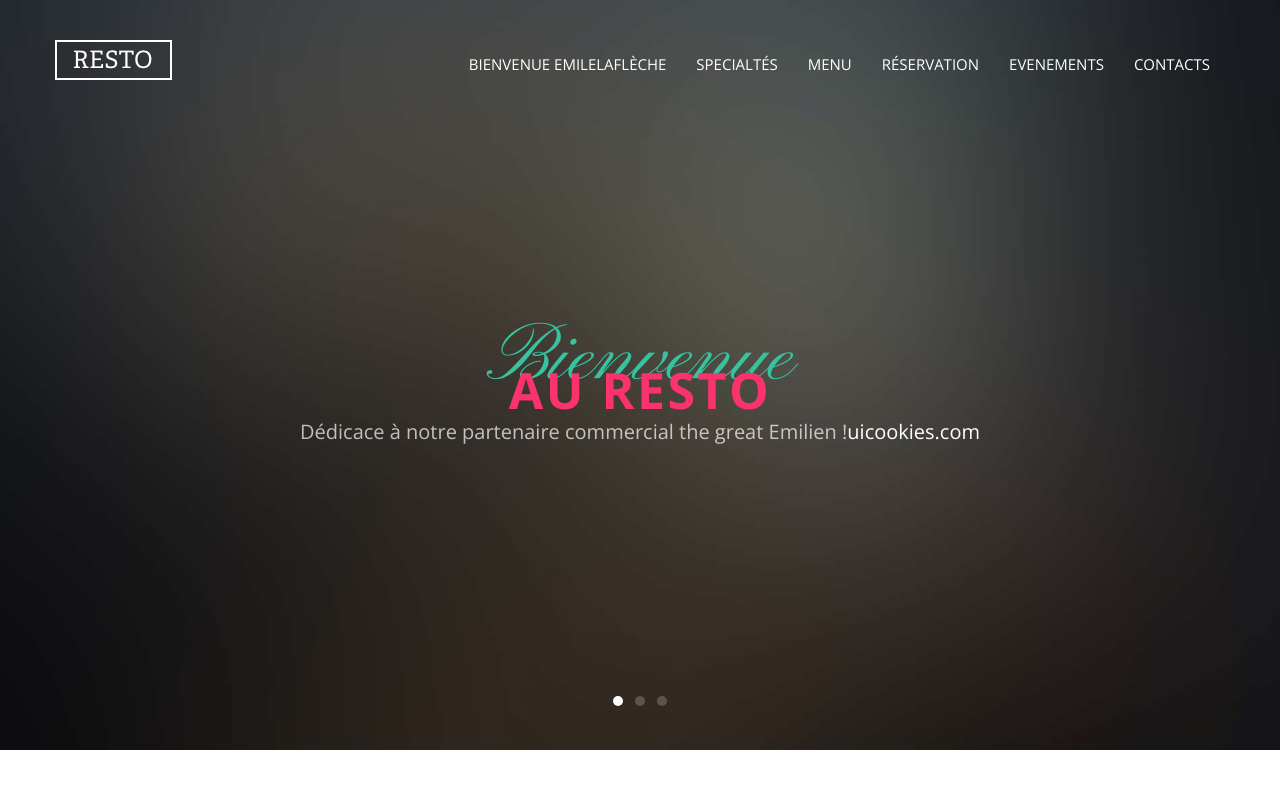
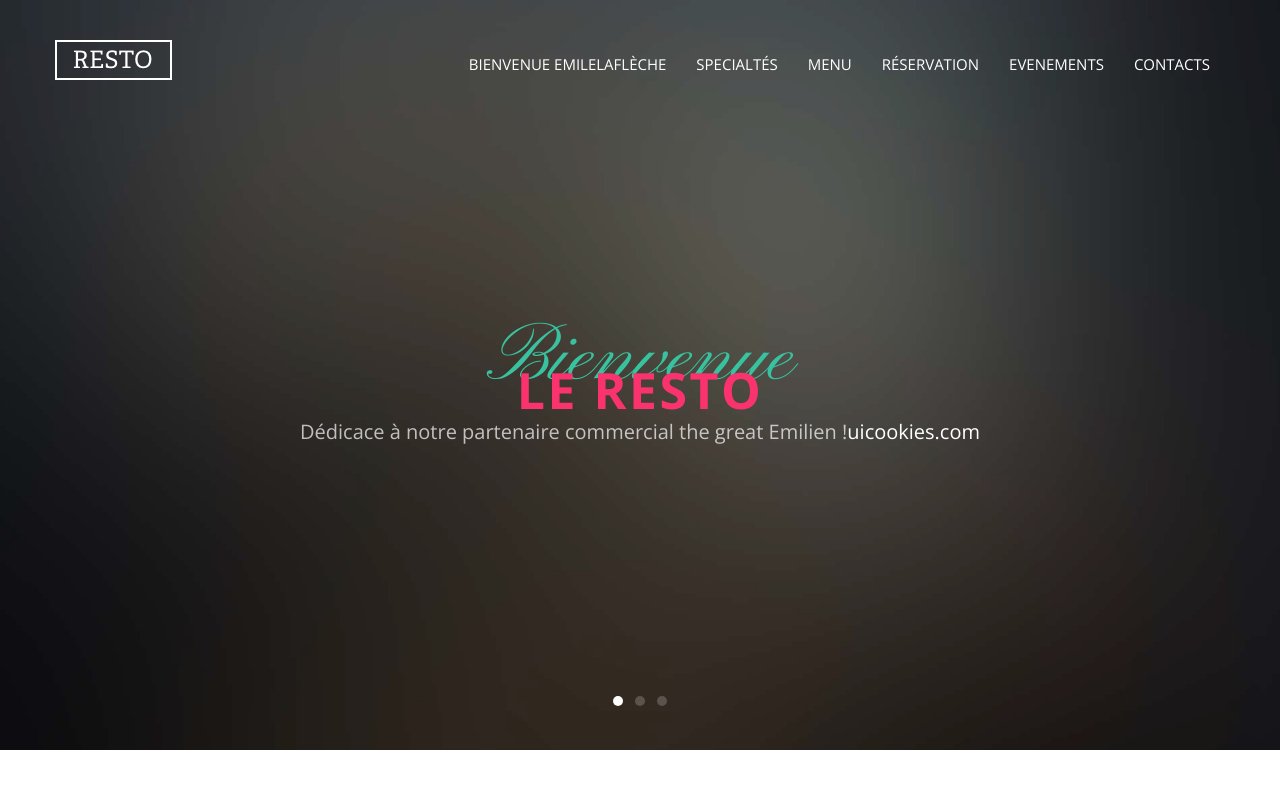
Before and after one commit to BillyBobTheBigBG/SiteResto, a website: page index.html in a window 1280 px wide. Shown: the top 800 px of the page. Drawn offline with nearby package versions, Linux system fonts and the light colour scheme; files whose address does not match are found by name.

Commit message:
ma version est la meilleure

```diff
--- a/index.html
+++ b/index.html
@@ -53,7 +53,7 @@
               <div class="col-md-8 col-md-offset-2">
                 <div class="probootstrap-slider-text text-center probootstrap-animate probootstrap-heading">
                   <h1 class="primary-heading">Bienvenue</h1>
-                  <h3 class="secondary-heading">Au Resto</h3>
+                  <h3 class="secondary-heading">Le Resto</h3>
                   <p class="sub-heading">Dédicace à notre partenaire commercial the great Emilien !<a href="https://uicookies.com">uicookies.com</a></p>
                 </div>
               </div>
```
